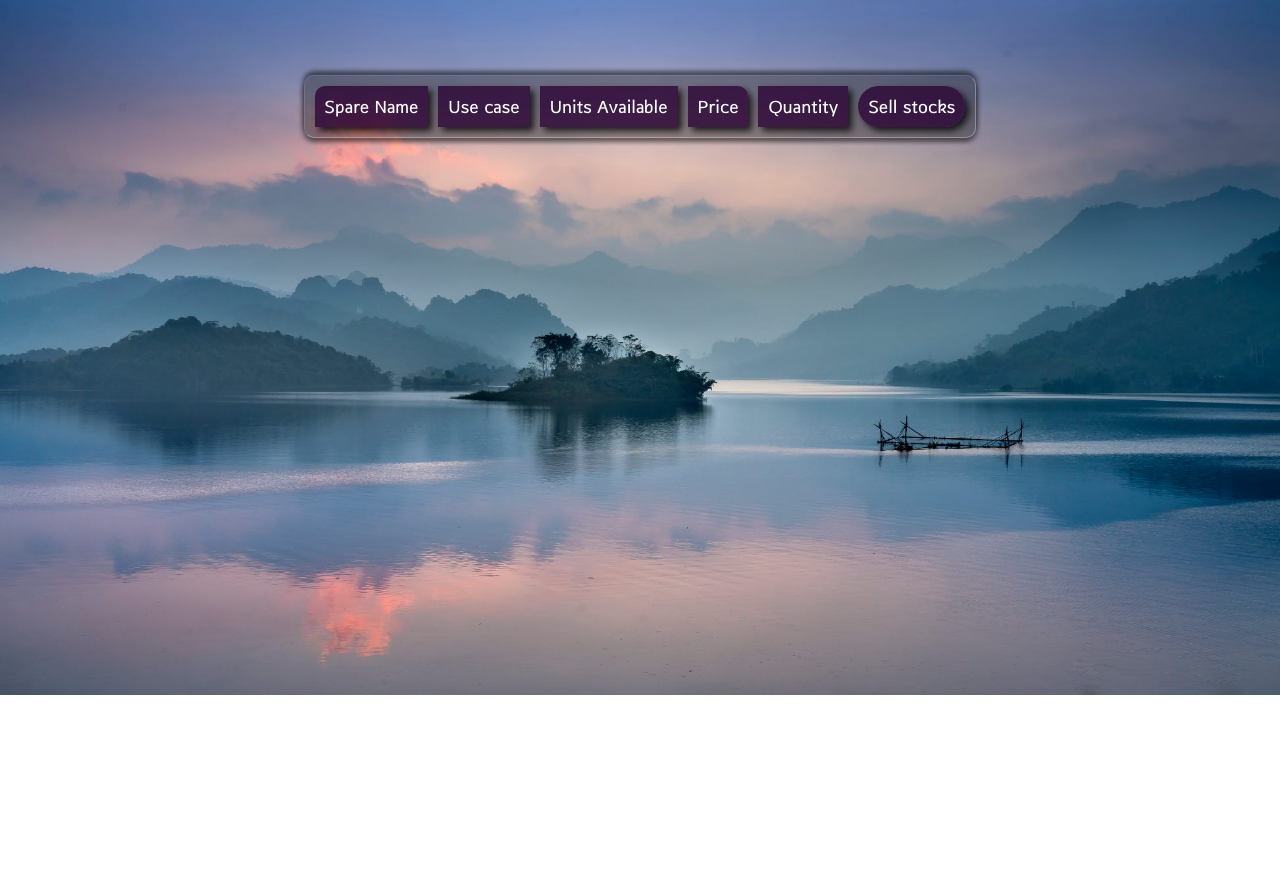
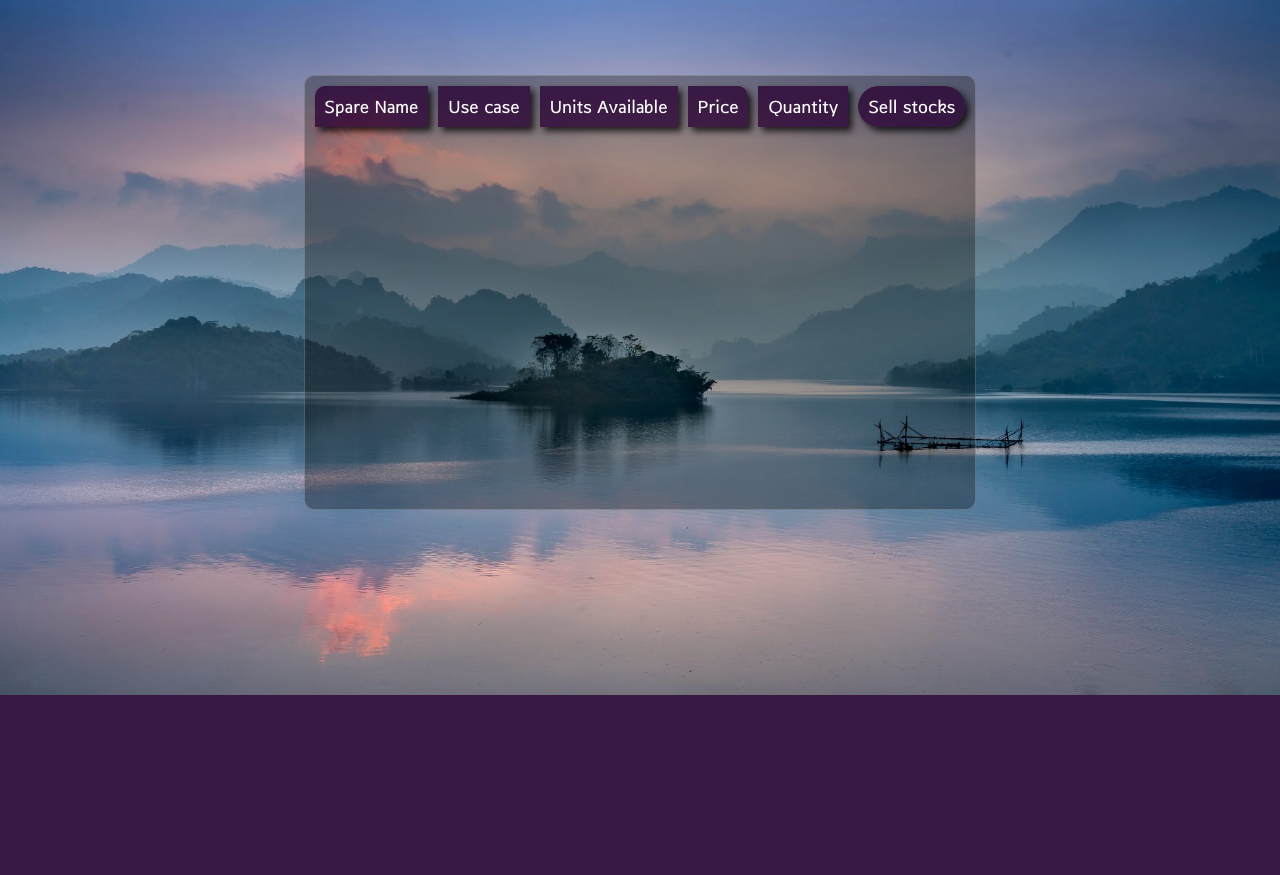
Before and after one commit to Justin-Ebenazar/jacob_Enterprise_freelancing, a Flask app: page /spares in a window 1280 px wide. Shown: the part 105-980 px from the top of the page. After the commit the page ends 800 px from the top, so only its background shows below. Run offline with Flask 3, Linux system fonts and the light colour scheme; data that the repository does not hold is empty.

Commit message:
bug fixes

```diff
--- a/Manicks/static/style1.css
+++ b/Manicks/static/style1.css
@@ -1103,15 +1103,14 @@ input[type="color"]{
 }
 
 .spares-update-table,.spares-sale-table{
-    position: relative;
-    top: 180px;
+    margin-top: 180px;
     display: flex;
     justify-content: space-evenly;
-    /* align-items: center;
-    width: 100%; */
+    align-items: top;
+    width: 100%;
     border-radius: 10px;
-    transition: transform 0.8s;
-    /* transform-style: preserve-3d; */
+    overflow-y: auto;
+    max-height: 435px;
 }
 
 .spare-detail-table{
@@ -1120,16 +1119,6 @@ input[type="color"]{
     font-family: tablefont;
     border-radius: 10px;
     border: 1px solid rgba(255,255,255,0.2);
-
-    border-bottom: 1px solid rgba(255, 255, 255, 0.3);
-    border-right: 1px solid rgba(255, 255, 255, 0.3);
-    border-left: 0.2px solid rgba(255, 255, 255, 0.1);
-    border-top: 0.2px solid rgba(255, 255, 255, 0.1);
-
-    box-shadow: 2px 4px 4px rgba(0,0,0,0.3),
-    -2px -4px 4px rgba(0,0,0,0.3),
-    -2px 4px 4px rgba(0,0,0,0.3),
-    2px -4px 4px rgba(0,0,0,0.3);
 }
 
 .spare-detail-table th{
@@ -1140,6 +1129,9 @@ input[type="color"]{
     box-shadow: 4px 4px 7px rgba(0,0,0,0.8);
     padding: 10px;
     letter-spacing: 1px;
+    position: sticky;
+    top: 0;
+    z-index: 1;
 }
 
 .spare-detail-table th:first-child{
--- a/Manicks/templates/spares.html
+++ b/Manicks/templates/spares.html
@@ -34,8 +34,8 @@
         </header>
         <section onclick="closeNav()">
             <div class="spares-sale-table">
-                <div>
                     <table cellspacing="10px" class="spare-detail-table">
+                        <thead>
                         <tr>
                             <th class="home-detail-th">Spare Name</th>
                             <th class="home-detail-th">Use case</th>
@@ -44,6 +44,8 @@
                             <th class="home-detail-th">Quantity</th>
                             <th class="home-detail-th">Sell stocks</th>
                         </tr>
+                        </thead>
+                        <tbody>
                         {% for info in infos %}
                             <form action="{{url_for("sell_spare",id=info.S_id)}}" method="post">
                                 <tr>
@@ -56,8 +58,8 @@
                                 </tr>
                             </form>
                         {% endfor %}
+                        </tbody>
                     </table>
-                </div>
             </div>
         </section>
         </main>
```
